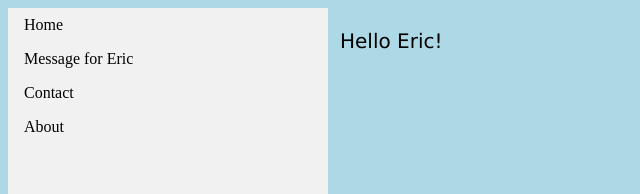
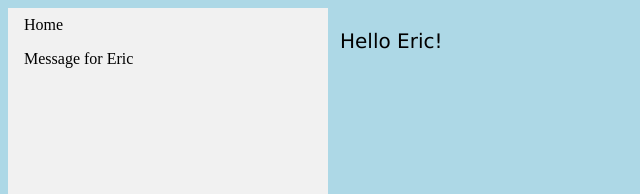
Before and after one commit to AmaranthShad/shadvault.zapto.org, a plain HTML site: page messageToEric.html in a window 1280 px wide. Shown: the top 194 px of the page, without its empty margins (0-640 px from the left). Drawn offline with Linux system fonts and the light colour scheme.

Commit message:
consistent nav

```diff
--- a/messageToEric.html
+++ b/messageToEric.html
@@ -14,8 +14,6 @@
         <li><a class="active" href="/messageToEric.html">
             Message for Eric
         </a></li>
-        <li><a href="#contact">Contact</a></li>
-        <li><a href="#about">About</a></li>
     </ul>
     <div style="margin-left:25%;padding:1px 16px;height:1000px;">
         <p>
```
